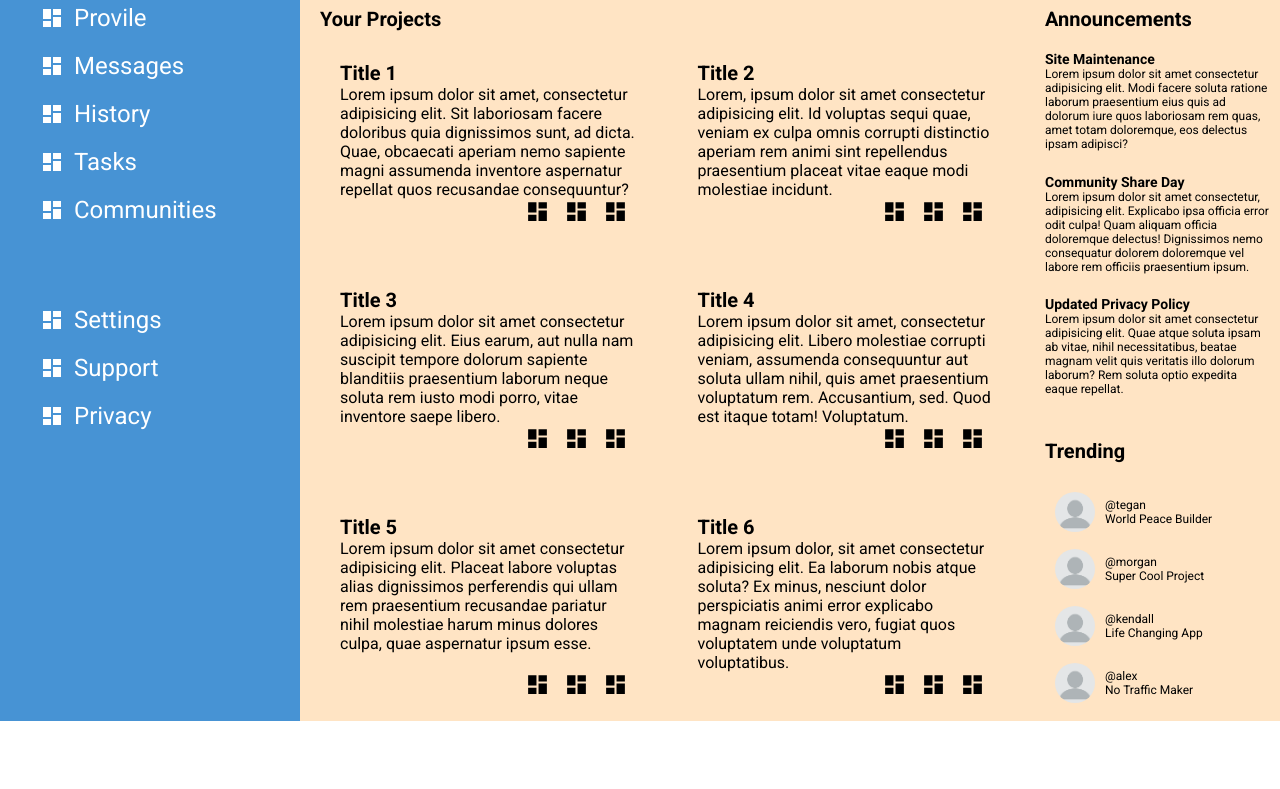
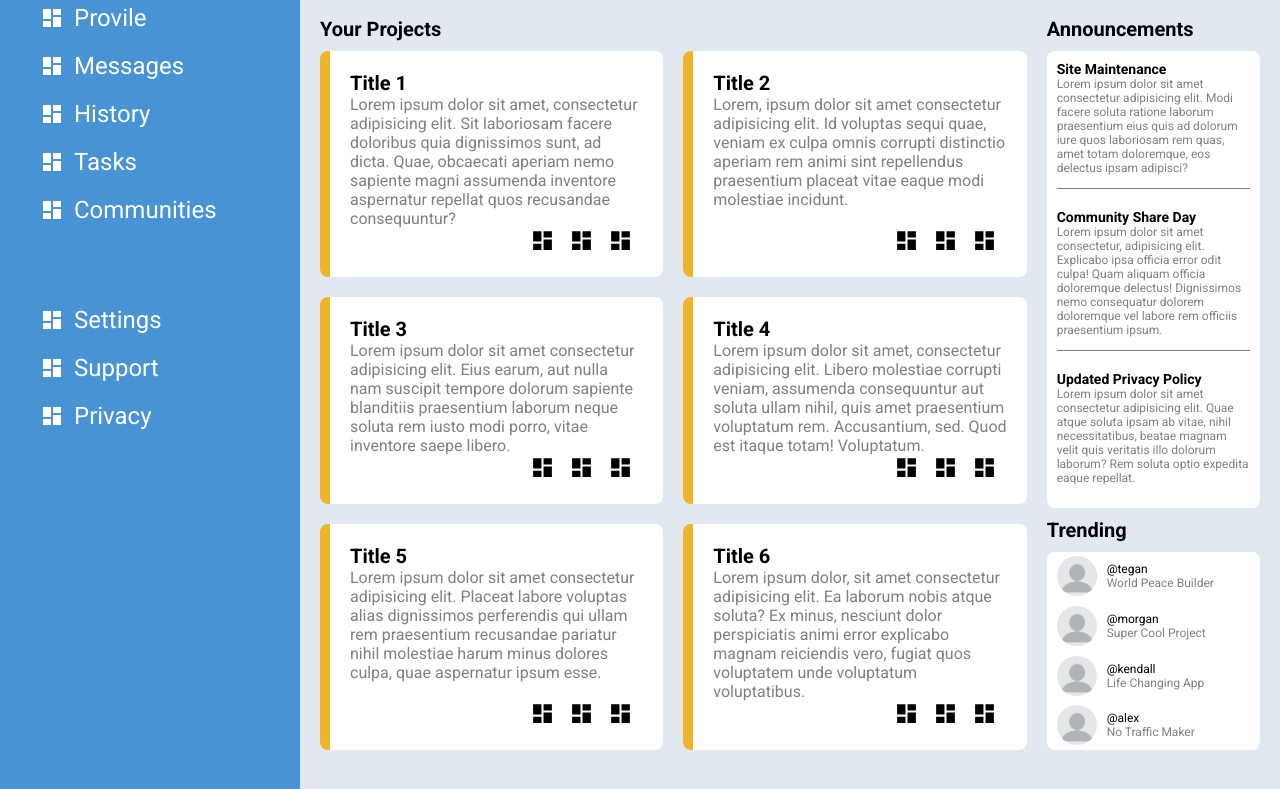
Before and after one commit to JackAgtual/admin-dashboard, a plain HTML site: page index.html in a window 1280 px wide. Shown: the part 178-967 px from the top of the page. Before the commit the page ends 899 px from the top, so only its background shows below. Drawn offline with Linux system fonts and the light colour scheme.

Commit message:
Styling main section and minor layout changes

```diff
--- a/styles.css
+++ b/styles.css
@@ -26,6 +26,10 @@ body {
 
 h1, h2, p {
     margin: 0;
+}
+
+p {
+    color: grey;
 }
 
 img {
@@ -61,6 +65,7 @@ img {
 
 .main-content {
     background-color: bisque;
+    padding: 10px 20px 40px 0px;
 }
 
 li:not(:last-child) {
@@ -180,7 +185,8 @@ img {
 /* Main content styling */
 .main-content {
     display: grid;
-    grid-template-columns: 3fr 1fr;
+    grid-template-columns: 3.5fr 1fr;
+    background-color: var(--grey);
 }
 
 .main-content h1,
@@ -196,6 +202,7 @@ img {
 .main-content h1 {
     margin: var(--main-top-margin) 20px;
 }
+
 .cards {
     display: grid;
     grid-template-columns: 1fr 1fr;
@@ -208,8 +215,15 @@ img {
     display: grid;
     grid-template-rows: repeat(2, min-content) 1fr;
     padding: 20px;
+    border-left: 10px solid var(--yellow);
 }
 
+.card,
+.announcement-card,
+.trending-posts {
+    background-color: white;
+    border-radius: 8px;
+}
 .card-icons {
     justify-self: end;
     align-self: end;
@@ -247,8 +261,19 @@ img {
 .announcement-card,
 .trending-posts {
     display: grid;
-    margin: var(--other-cards-margin);
 }
+
+.other-cards h1 {
+    margin-left: 0;
+}
+.individual-announcement {
+    margin: 10px;
+}
+
+.individual-announcement:not(:last-child) {
+    border-bottom: 1px solid grey;
+}
+
 
 .trending-post {
     display: grid;
@@ -263,5 +288,6 @@ img {
 }
 
 .trending-post > p:first-of-type {
+    color: black;
     align-self: end;
 }
```
